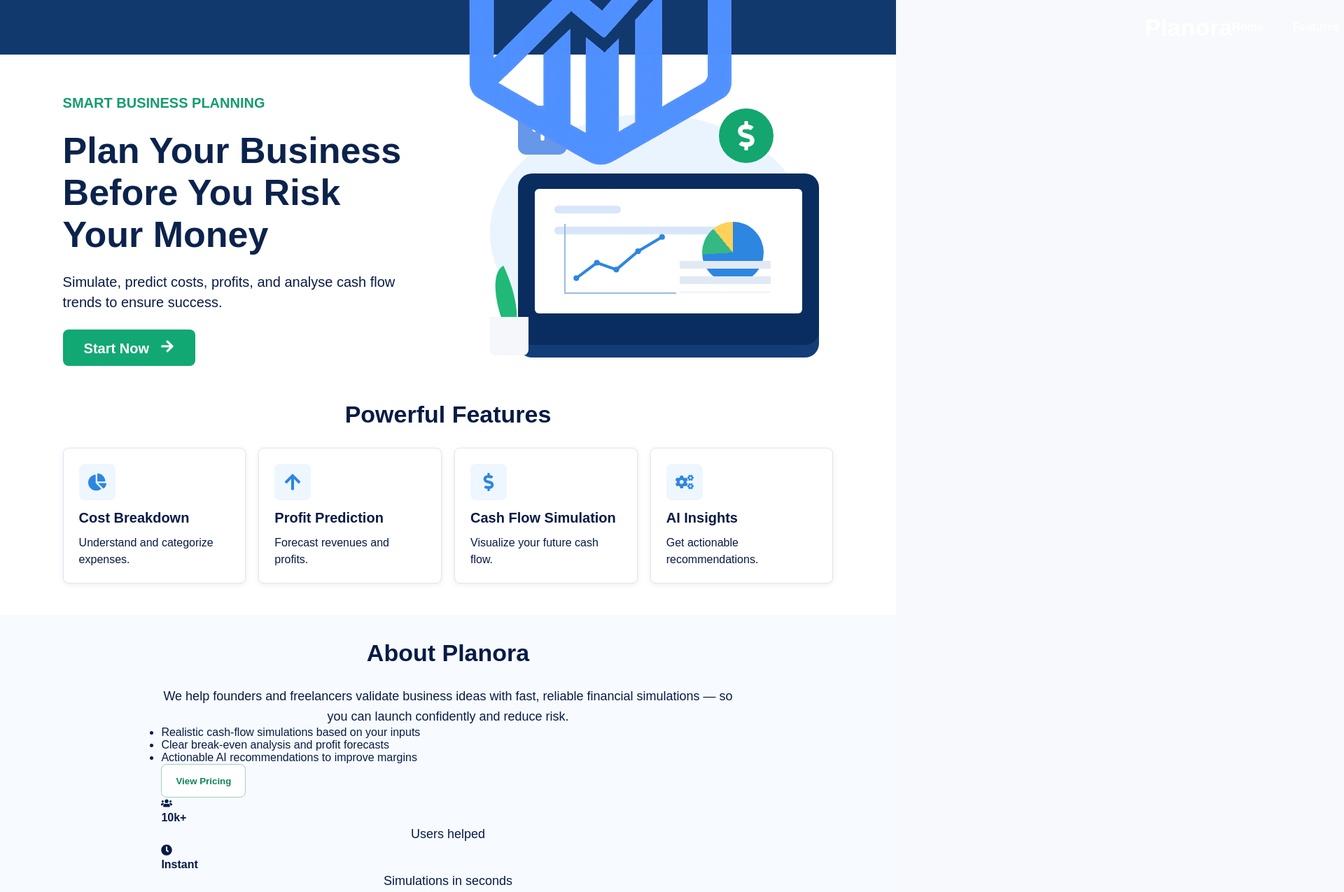
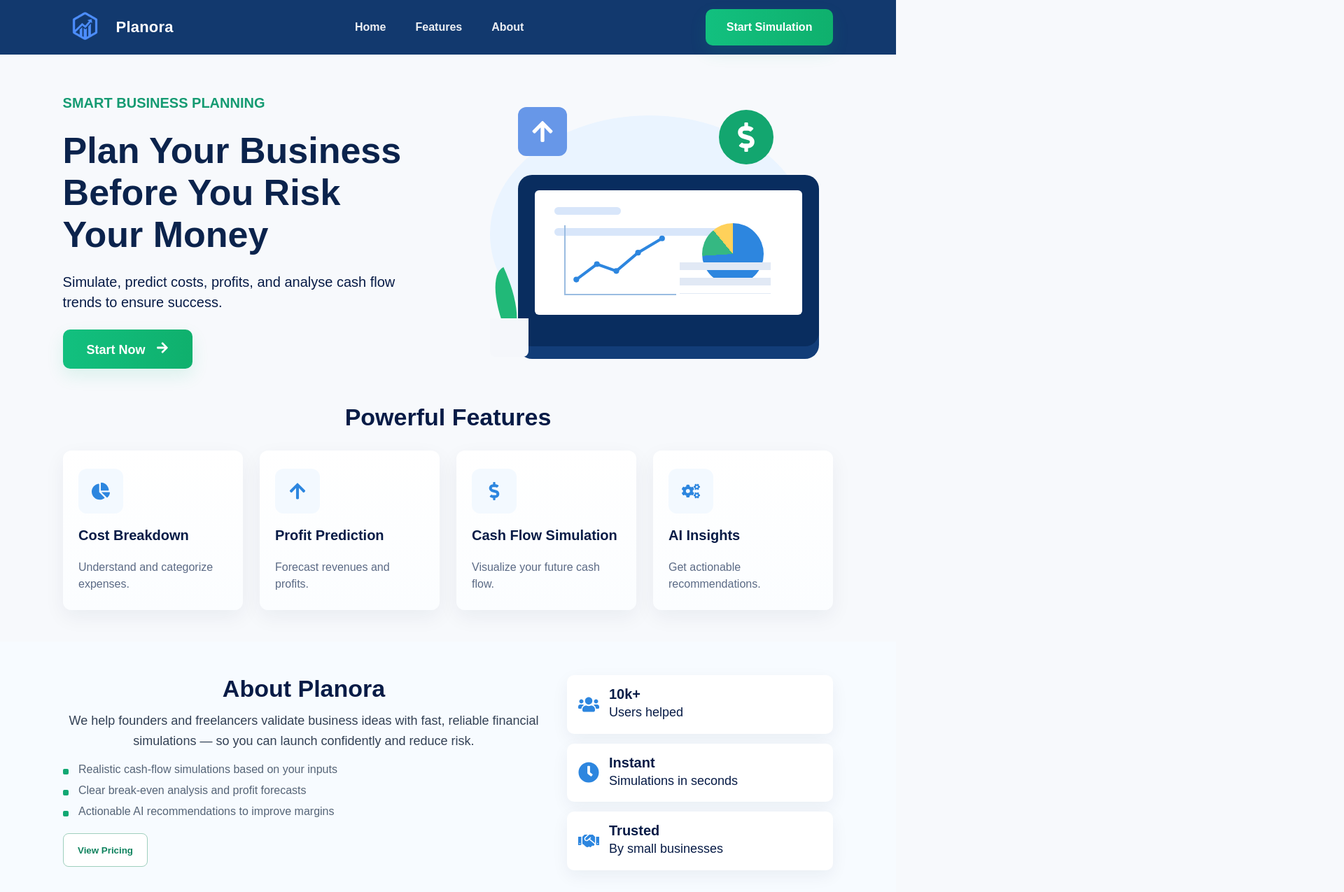
Before and after one commit to eng-raghadsami/Planora, a React app in the folder frontend/: page / in a window 1280 px wide. Shown: the top 1275 px of the page at 70% size, 1920 px wide, since content can reach past the window. Built offline with nearby package versions, Linux system fonts and the light colour scheme; the HTML template or start-up script is replaced by a standard one.

Commit message:
Header/logo: enlarge logo, crop whitespace, and adjust logo text

```diff
--- a/frontend/src/App.css
+++ b/frontend/src/App.css
@@ -8,17 +8,18 @@
   font-family: inherit;
 }
 
-.page {
-  width: 100%;
-  min-height: 100vh;
-  background: white;
+
+.logo-icon {
+  color: #55b7ff;
+  font-size: 34px;
+  font-weight: 900;
 }
 
-.green-text {
-  color: #10956b !important;
+.logo-text {
+  color: white;
+  font-size: 34px;
+  font-weight: 900;
 }
-
-/* NAVBAR */
 .navbar {
   width: 100%;
   height: 78px;
@@ -37,17 +38,35 @@
   align-items: center;
   gap: 10px;
 }
+.logo {
+  display: flex;
+  align-items: center;
+  gap: 12px;
+}
 
-.logo-icon {
-  color: #55b7ff;
-  font-size: 34px;
-  font-weight: 900;
+.logo-img-wrap {
+  width: 64px;
+  height: 64px;
+  overflow: hidden;
+  display: flex;
+  align-items: center;
+  justify-content: center;
+  flex-shrink: 0;
+}
+
+.logo-img {
+  height: 130%;
+  width: auto;
+  transform: scale(1.15);
+  transform-origin: center;
+  display: block;
 }
 
 .logo-text {
   color: white;
-  font-size: 34px;
-  font-weight: 900;
+  font-size: 22px;
+  font-weight: 800;
+  letter-spacing: 0.2px;
 }
 
 .nav-links {
@@ -63,16 +82,24 @@
   font-size: 16px;
 }
 
+
 .primary-btn {
-  background: #12a873;
+  background: linear-gradient(90deg,#12c07f,#0fb06d);
   color: white;
   border: none;
-  border-radius: 8px;
+  border-radius: 10px;
   height: 52px;
   padding: 0 30px;
   font-size: 16px;
-  font-weight: 900;
+  font-weight: 800;
+  transition: transform .18s ease, box-shadow .18s ease, opacity .18s ease;
+  box-shadow: 0 10px 24px rgba(18,192,127,0.12);
 }
+
+.primary-btn:hover { transform: translateY(-3px); box-shadow: 0 16px 36px rgba(18,192,127,0.16); }
+
+.outline-btn { transition: background .15s ease, color .15s ease, transform .15s ease }
+.outline-btn:hover { transform: translateY(-2px); background: #eef9f3 }
 
 /* HOME */
 .hero-section {
@@ -282,28 +309,63 @@
 .features-grid {
   display: grid;
   grid-template-columns: repeat(4, 1fr);
-  gap: 18px;
+  gap: 24px;
+  max-width: 1100px;
+  margin: 0 auto;
 }
 
 .feature-card {
-  border: 1px solid #dfe5ee;
-  border-radius: 8px;
-  padding: 22px;
-  min-height: 160px;
-  box-shadow: 0 2px 8px #00000012;
-  background: white;
+  border-radius: 12px;
+  padding: 26px 22px;
+  min-height: 170px;
+  box-shadow: 0 10px 30px rgba(13, 36, 76, 0.06);
+  background: linear-gradient(180deg, #ffffff 0%, #fbfdff 100%);
+  display: flex;
+  flex-direction: column;
+  gap: 10px;
+  transition: transform .18s ease, box-shadow .18s ease;
 }
 
-.feature-card span {
+.feature-icon {
   display: grid;
   place-items: center;
-  width: 52px;
-  height: 52px;
-  border-radius: 8px;
-  background: #eef6ff;
+  width: 64px;
+  height: 64px;
+  border-radius: 12px;
+  background: #f3f9ff;
   color: #2d86df;
   font-size: 26px;
-  margin-bottom: 14px;
+  margin-bottom: 4px;
+}
+
+.feature-card:hover { transform: translateY(-6px); box-shadow: 0 22px 48px rgba(13,36,76,0.12) }
+
+.nav-links button { color: rgba(255,255,255,0.92); transition: color .15s ease }
+.nav-links button:hover { color: #dff7ee }
+
+.primary-btn.large { padding: 0 34px; height:56px; font-size:18px }
+
+/* make layout responsive */
+@media (max-width: 980px) {
+  .hero-section { grid-template-columns: 1fr; padding: 36px 5vw }
+  .features-grid { grid-template-columns: repeat(2, 1fr) }
+}
+
+@media (max-width: 560px) {
+  .features-grid { grid-template-columns: 1fr }
+  .nav-links { display:none }
+}
+
+.feature-card h3 {
+  font-size: 18px;
+  margin: 6px 0 10px;
+}
+
+.feature-card p {
+  color: #5b6a85;
+  font-size: 15px;
+  line-height: 1.45;
+  margin-top: auto;
 }
 
 .feature-card h3 {
@@ -317,7 +379,7 @@
 }
 
 .about-section {
-  padding: 35px 18vw 60px;
+  padding: 48px 7vw 68px;
   background: #f7fbff;
 }
 
@@ -325,6 +387,77 @@
   text-align: center;
   font-size: 18px;
   line-height: 1.6;
+}
+
+.about-grid {
+  display: grid;
+  grid-template-columns: 1fr 380px;
+  gap: 32px;
+  align-items: start;
+  max-width: 1100px;
+  margin: 0 auto;
+}
+
+.about-left h2 {
+  font-size: 34px;
+  margin-bottom: 12px;
+}
+
+.about-left .lead {
+  font-size: 18px;
+  color: #334155;
+  margin-bottom: 18px;
+}
+
+.about-list {
+  list-style: none;
+  padding: 0;
+  margin: 0 0 22px 0;
+}
+
+.about-list li {
+  padding-left: 22px;
+  position: relative;
+  margin-bottom: 12px;
+  color: #556477;
+}
+
+.about-list li::before {
+  content: "";
+  width: 8px;
+  height: 8px;
+  background: #12a873;
+  display: block;
+  position: absolute;
+  left: 0;
+  top: 8px;
+  border-radius: 2px;
+}
+
+.about-cta { display:flex; align-items:center; margin-top:10px }
+
+.about-right { display:flex; flex-direction:column; gap:14px }
+
+.stat-card {
+  display:flex;
+  gap:14px;
+  align-items:center;
+  padding:16px;
+  border-radius:10px;
+  background: white;
+  box-shadow: 0 8px 24px rgba(12,35,71,0.06);
+}
+
+.stat-icon {
+  font-size:30px;
+  color: #2d86df;
+}
+
+.stat-card strong { font-size:20px; display:block }
+
+@media (max-width: 980px) {
+  .about-grid { grid-template-columns: 1fr; }
+  .about-right { flex-direction:row; }
 }
 
 /* SHARED CARDS */
@@ -493,6 +626,8 @@
   padding: 0 20px;
   font-weight: 900;
 }
+
+.outline-btn svg { vertical-align: middle }
 
 .stats-grid {
   display: grid;
```
